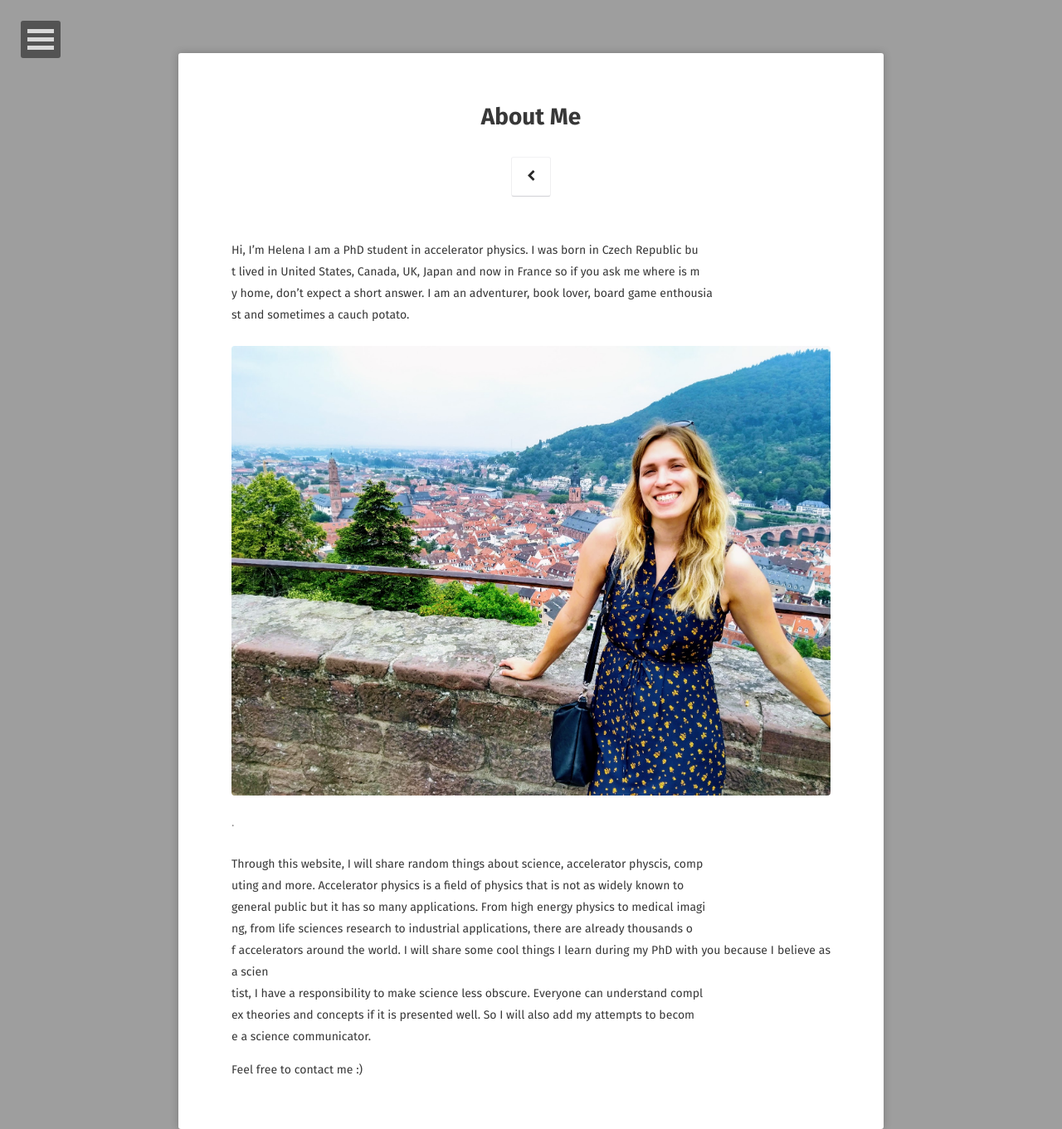
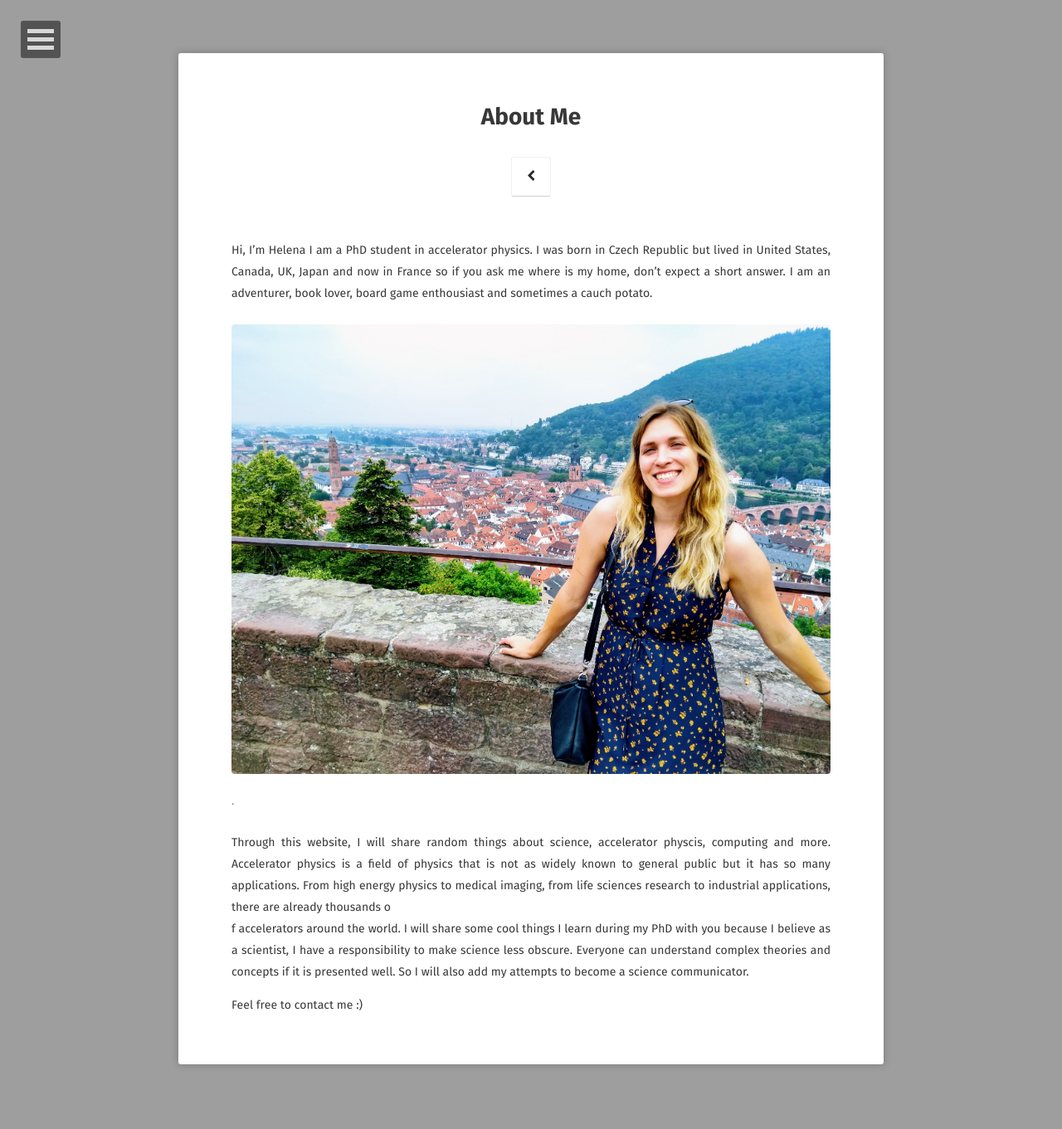
Before and after one commit to ExcitedPositron/ExcitedPositron.github.io, a Jekyll site: the page built from about/index.md, in a window 1280 px wide. Shown: the whole page at 83% size. Built offline with Jekyll 4.4.1, drawn with Linux system fonts in a browser that asks for light colours; some web fonts are replaced; after the commit the page ends 1283 px from its top, so only the background shows below that.

Commit message:
Update index.md

```diff
--- a/about/index.md
+++ b/about/index.md
@@ -8,10 +8,7 @@ comments: false
 
 
 
-Hi, I'm Helena I am a PhD student in accelerator physics. I was born in Czech Republic bu\
-t lived in United States, Canada, UK, Japan and now in France so if you ask me where is m\
-y home, don't expect a short answer. I am an adventurer, book lover, board game enthousia\
-st and sometimes a cauch potato.
+Hi, I'm Helena I am a PhD student in accelerator physics. I was born in Czech Republic but lived in United States, Canada, UK, Japan and now in France so if you ask me where is my home, don't expect a short answer. I am an adventurer, book lover, board game enthousiast and sometimes a cauch potato.
 
 <figure>
         <a href="/assets/img/posts/ger.jpg"><img src="/assets/img/posts/ger.jpg"></a>
@@ -19,14 +16,8 @@ st and sometimes a cauch potato.
 </figure>
 
 
-Through this website, I will share random things about science, accelerator physcis, comp\
-uting and more. Accelerator physics is a field of physics that is not as widely known to \
-general public but it has so many applications. From high energy physics to medical imagi\
-ng, from life sciences research to industrial applications, there are already thousands o\
+Through this website, I will share random things about science, accelerator physcis, computing and more. Accelerator physics is a field of physics that is not as widely known to general public but it has so many applications. From high energy physics to medical imaging, from life sciences research to industrial applications, there are already thousands o\
 f accelerators around the world.
-I will share some cool things I learn during my PhD with you because I believe as a scien\
-tist, I have a responsibility to make science less obscure. Everyone can understand compl\
-ex theories and concepts if it is presented well. So I will also add my attempts to becom\
-e a science communicator.
+I will share some cool things I learn during my PhD with you because I believe as a scientist, I have a responsibility to make science less obscure. Everyone can understand complex theories and concepts if it is presented well. So I will also add my attempts to become a science communicator.
 
 Feel free to contact me :)
```
